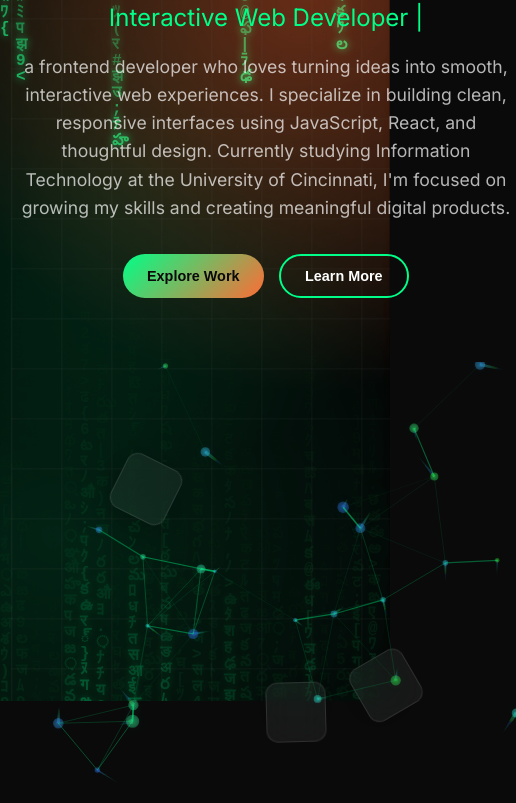
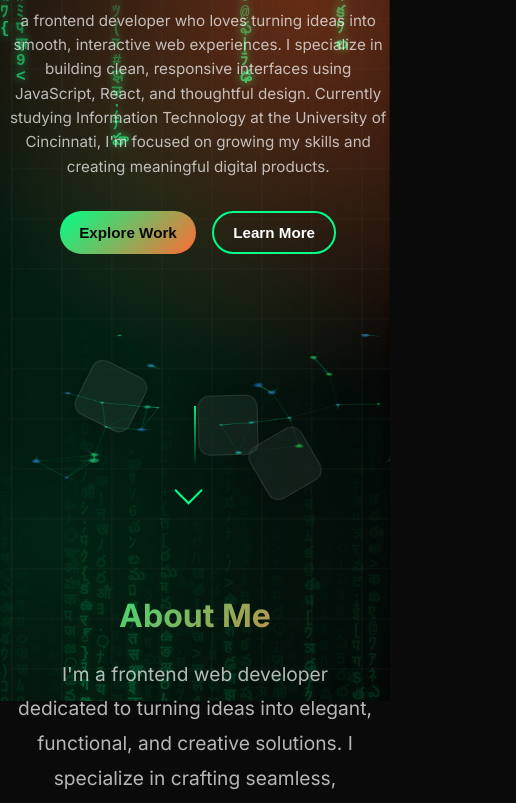
Before and after one commit to chilaksr098/portfolio, a plain HTML site: page index.html in a window 390 px wide. Shown: the part 143-946 px from the top of the page, 516 px wide, since content can reach past the window. Drawn offline with nearby package versions, Linux system fonts and the light colour scheme; animation ran at ten frames a second.

Commit message:
Improve mobile responsiveness: hero section, canvas, backgrounds, and touch targets

```diff
--- a/css/style.css
+++ b/css/style.css
@@ -1343,3 +1343,91 @@ body {
   margin: 0;
   /* Remove horizontal scroll */
 }
+
+/* --- Mobile Responsive Hero and Backgrounds --- */
+@media (max-width: 768px) {
+  .hero-section {
+    padding: 3rem 0.5rem 2rem 0.5rem;
+    min-height: 80vh;
+  }
+  .hero-content {
+    flex-direction: column;
+    gap: 2rem;
+  }
+  .hero-right {
+    width: 100%;
+    display: flex;
+    justify-content: center;
+    align-items: center;
+    margin-top: 2rem;
+  }
+  #hero-blob-canvas {
+    width: 100vw !important;
+    max-width: 100vw !important;
+    height: 60vw !important;
+    max-height: 60vw !important;
+    min-height: 220px;
+    display: block;
+    margin: 0 auto;
+    border-radius: 20px;
+  }
+  .animated-background,
+  .matrix-rain {
+    width: 100vw !important;
+    height: 100vh !important;
+    left: 0;
+    top: 0;
+    min-width: 100vw;
+    min-height: 100vh;
+  }
+  .hero-title {
+    font-size: 2rem;
+  }
+  .hero-description {
+    font-size: 1rem;
+    padding: 0 0.5rem;
+  }
+  .btn {
+    font-size: 1rem;
+    padding: 0.8rem 1.5rem;
+    margin-bottom: 1rem;
+  }
+}
+@media (max-width: 480px) {
+  .hero-section {
+    padding: 2rem 0.2rem 1rem 0.2rem;
+    min-height: 70vh;
+  }
+  #hero-blob-canvas {
+    height: 45vw !important;
+    max-height: 45vw !important;
+    min-height: 120px;
+    border-radius: 12px;
+  }
+  .hero-title {
+    font-size: 1.3rem;
+  }
+  .hero-description {
+    font-size: 0.95rem;
+    padding: 0 0.2rem;
+  }
+  .btn {
+    font-size: 0.95rem;
+    padding: 0.7rem 1.2rem;
+  }
+}
+
+html, body {
+  max-width: 100vw;
+  overflow-x: hidden;
+}
+
+.animated-background,
+.matrix-rain {
+  width: 100vw !important;
+  height: 100vh !important;
+  min-width: 100vw;
+  min-height: 100vh;
+  left: 0;
+  top: 0;
+}
```
